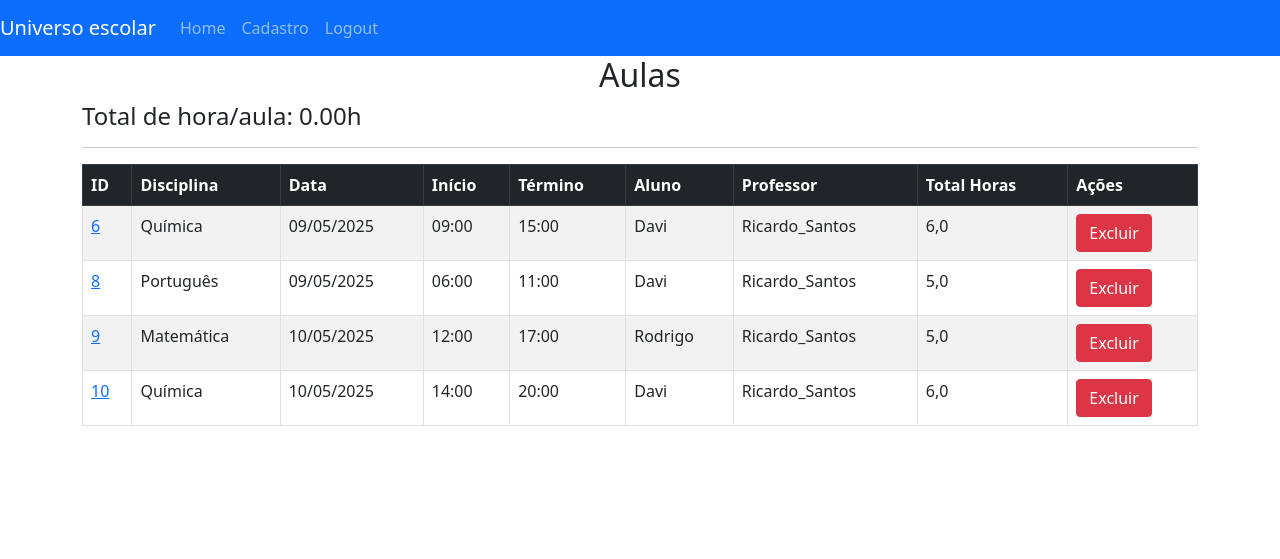
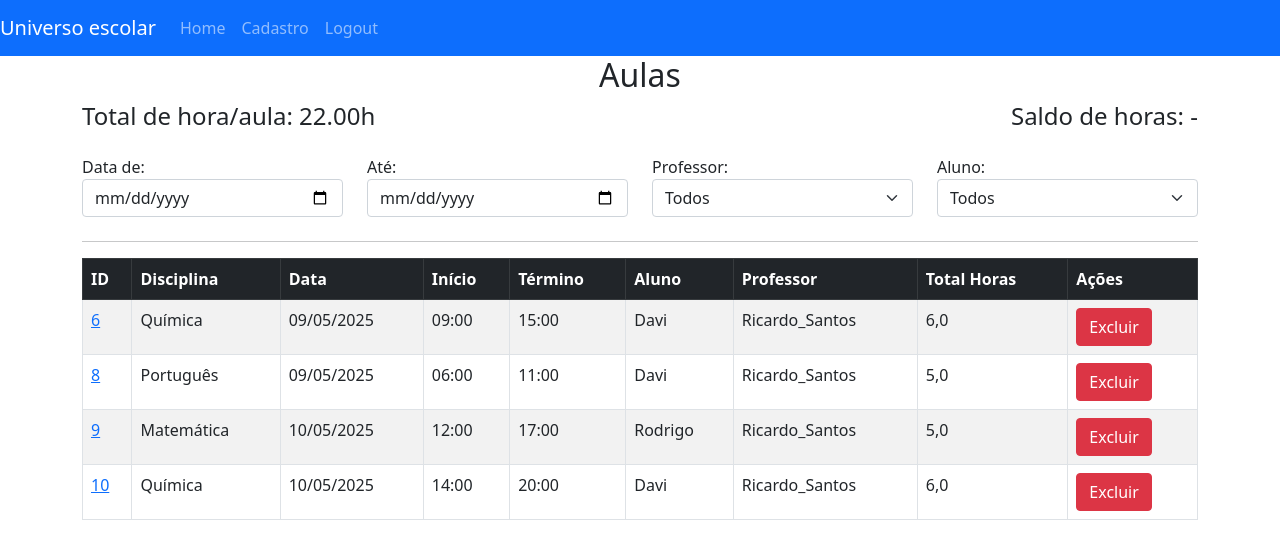
Before and after one commit to thiagotech86/uni_escolar, a Django app: page / in a window 1280 px wide. Shown: the top 559 px of the page. Run offline with Django 5.2, Linux system fonts and the light colour scheme; a user stored in the database is signed in; data comes from the database, SQL or seed files in the repository; both versions use the stored data as it was after the commit.

Commit message:
Filtros e saldos - por Gustavo

```diff
--- a/uniescolar/models.py
+++ b/uniescolar/models.py
@@ -2,6 +2,7 @@ from django.db import models
 from django.utils import timezone
 from django.contrib.auth.models import User
 from django.contrib import admin
+from datetime import datetime, date
 
 def hora_inicio_padrao():
     return timezone.datetime.strptime("08:00", "%H:%M").time()
@@ -57,6 +58,18 @@ class Aluno(models.Model):
         Responsavel, on_delete=models.CASCADE, related_name="responsavel"
     )
 
+    def horas_contratadas(self):
+        return sum(pacote.horas_contratadas for pacote in self.responsavel.pacotes_hora.all())
+
+    def horas_utilizadas(self):
+        total = 0
+        for aula in self.aulas.all():  # usa related_name="aulas" em Aula.aluno
+            if aula.hora_inicio and aula.hora_fim:
+                inicio = datetime.combine(date.today(), aula.hora_inicio)
+                fim = datetime.combine(date.today(), aula.hora_fim)
+                total += (fim - inicio).total_seconds() / 3600
+        return round(total, 2)
+
     def __str__(self):
         return self.nome
 
--- a/uniescolar/templates/home.html
+++ b/uniescolar/templates/home.html
@@ -1,10 +1,36 @@
 {% extends 'base.html' %}
 
 {% block content %}
-
     {% if user.is_authenticated %}
 <h2 class="text-center">Aulas</h2>
+
+<div class="d-flex justify-content-between align-items-center mb-3">
   <h4>Total de hora/aula: <span id="totalHoras">{{ total }}h</span></h4>
+  <h4 class="text-end">Saldo de horas: <span id="saldoHoras">-</span></h4>
+</div>
+
+<div class="row mb-4">
+  <div class="col-md-3">
+    <label>Data de:</label>
+    <input type="date" id="dataInicio" class="form-control">
+  </div>
+  <div class="col-md-3">
+    <label>Até:</label>
+    <input type="date" id="dataFim" class="form-control">
+  </div>
+  <div class="col-md-3">
+    <label>Professor:</label>
+    <select id="filtroProfessor" class="form-select">
+      <option value="">Todos</option>
+    </select>
+  </div>
+  <div class="col-md-3">
+    <label>Aluno:</label>
+    <select id="filtroAluno" class="form-select">
+      <option value="">Todos</option>
+    </select>
+  </div>
+</div>
 
 <hr>
 
@@ -19,51 +45,54 @@
       <th>Aluno</th>
       <th>Professor</th>
       <th>Total Horas</th>
-                <th>Ações</th> <!-- Nova coluna -->
+      <th>Ações</th>
     </tr>
   </thead>
-
   <tbody>
     {% if aulas %}
       {% for aula in aulas %}
         <tr>
           <td><a href="{% url 'aula' aula.id %}">{{ aula.id }}</a></td>
           <td>{{ aula.disciplina }}</td>
-                        <td>{{ aula.data_inicio|date:"d/m/Y" }}</td>
-                        <td class="hora-inicio">{{ aula.hora_inicio|time:"H:i" }}</td> <!-- Adicionada class -->
-                        <td class="hora-fim">{{ aula.hora_fim|time:"H:i" }}</td> <!-- Adicionada class -->
+          <td class="filtro-data" data-date="{{ aula.data_inicio|date:'Y-m-d' }}">{{ aula.data_inicio|date:'d/m/Y' }}</td>
+          <td class="hora-inicio">{{ aula.hora_inicio|time:"H:i" }}</td>
+          <td class="hora-fim">{{ aula.hora_fim|time:"H:i" }}</td>
           <td>{{ aula.aluno }}</td>
           <td>{{ aula.professor }}</td>
-                        <td>{{ aula.duracao }}</td>
+          <td class="duracao">{{ aula.duracao }}</td>
           <td>
             <button class="btn btn-danger btn-excluir" data-id="{{ aula.id }}">Excluir</button>
           </td>
         </tr>
-
       {% endfor %}
     {% else %}
       <tr>
-                    <td colspan="7" class="text-center">Nenhuma aula disponível.</td>
+        <td colspan="9" class="text-center">Nenhuma aula disponível.</td>
       </tr>
     {% endif %}
   </tbody>
 </table>
 
+<!-- Injetando dados de horas contratadas por aluno -->
+    {{ horas_contratadas_aluno|json_script:"dadosContratadosPorAluno" }}
+    {{ total_contratado_todos|json_script:"dadosTotalContratado" }}
+
     <script>
-        // Função para calcular o total de horas dinamicamente
+        const horasContratadasPorAluno = JSON.parse(document.getElementById("dadosContratadosPorAluno").textContent);
+        const totalContratadoTodos = JSON.parse(document.getElementById("dadosTotalContratado").textContent);
+    </script>
+
+<script>
   function atualizarTotalHoras() {
     let totalHoras = 0;
-
-            // Selecionando todas as células de duração
-            document.querySelectorAll('.duracao').forEach(function(duracaoCelula) {
-                totalHoras += parseFloat(duracaoCelula.innerText);
+    document.querySelectorAll('.duracao').forEach(function (duracaoCelula) {
+      let valor = parseFloat(duracaoCelula.innerText.replace(',', '.'));
+      if (!isNaN(valor)) {
+        totalHoras += valor;
+      }
     });
-
-            // Atualizando o total de horas
     document.getElementById('totalHoras').innerText = totalHoras.toFixed(2) + 'h';
   }
-
-        // Chamada para atualizar o total logo ao carregar a página
   atualizarTotalHoras();
 </script>
 
@@ -85,6 +114,7 @@
           .then(data => {
             if (data.status === 'ok') {
               this.closest('tr').remove();
+              aplicarFiltro(); // atualiza total e saldo
             } else {
               alert("Erro ao excluir: " + data.mensagem);
             }
@@ -94,29 +124,130 @@
           });
       });
     });
+
+    const dataInicio = document.getElementById("dataInicio");
+    const dataFim = document.getElementById("dataFim");
+    const filtroProfessor = document.getElementById("filtroProfessor");
+    const filtroAluno = document.getElementById("filtroAluno");
+
+    const professores = new Set();
+    const alunos = new Set();
+
+    document.querySelectorAll("#tabelaAulas tbody tr").forEach(row => {
+      const prof = row.children[6]?.textContent.trim();
+      const aluno = row.children[5]?.textContent.trim();
+      if (prof) professores.add(prof);
+      if (aluno) alunos.add(aluno);
+    });
+
+    professores.forEach(nome => {
+      const opt = document.createElement("option");
+      opt.value = nome;
+      opt.textContent = nome;
+      filtroProfessor.appendChild(opt);
+    });
+
+    alunos.forEach(nome => {
+      const opt = document.createElement("option");
+      opt.value = nome;
+      opt.textContent = nome;
+      filtroAluno.appendChild(opt);
+    });
+
+    function aplicarFiltro() {
+      const inicio = dataInicio.value;
+      const fim = dataFim.value;
+      const prof = filtroProfessor.value.toLowerCase();
+      const aluno = filtroAluno.value.toLowerCase();
+      let totalHoras = 0;
+
+      document.querySelectorAll("#tabelaAulas tbody tr").forEach(row => {
+        const dataCelula = row.querySelector(".filtro-data");
+        const dataValor = dataCelula?.getAttribute("data-date");
+        const profValor = row.children[6]?.textContent.toLowerCase();
+        const alunoValor = row.children[5]?.textContent.toLowerCase();
+
+        let visivel = true;
+
+        if (inicio && dataValor < inicio) visivel = false;
+        if (fim && dataValor > fim) visivel = false;
+        if (prof && !profValor.includes(prof)) visivel = false;
+        if (aluno && !alunoValor.includes(aluno)) visivel = false;
+
+        row.style.display = visivel ? "" : "none";
+
+        if (visivel) {
+          const duracaoTexto = row.children[7]?.innerText.replace(",", ".");
+          const horas = parseFloat(duracaoTexto);
+          if (!isNaN(horas)) totalHoras += horas;
+        }
+      });
+
+      document.getElementById("totalHoras").innerText = totalHoras.toFixed(2) + "h";
+
+      // saldo de horas com base no aluno selecionado
+
+        let alunoSelecionado = filtroAluno.value.trim();
+        let professorSelecionado = filtroProfessor.value.trim();
+        let contratado = 0;
+        let saldo = 0;
+
+        if (professorSelecionado) {
+            // Professor específico → saldo zero
+            saldo = 0;
+        } else if (alunoSelecionado) {
+            // Aluno específico → usa o pacote dele
+            contratado = horasContratadasPorAluno[alunoSelecionado] || 0;
+            saldo = contratado - totalHoras;
+        } else {
+            // Filtro de aluno = Todos → verificar quantos alunos únicos restaram visíveis
+            const alunosVisiveis = new Set();
+
+            document.querySelectorAll("#tabelaAulas tbody tr").forEach(row => {
+                if (row.style.display !== "none") {
+                    const alunoNome = row.children[5]?.textContent.trim();
+                    if (alunoNome) alunosVisiveis.add(alunoNome);
+                }
+            });
+
+            if (alunosVisiveis.size === 1) {
+                // Apenas um aluno visível → trata como filtro individual
+                const nomeUnico = [...alunosVisiveis][0];
+                contratado = horasContratadasPorAluno[nomeUnico] || 0;
+            } else {
+                // Caso contrário, soma geral
+                contratado = totalContratadoTodos || 0;
+            }
+
+            saldo = contratado - totalHoras;
+        }
+
+        document.getElementById("saldoHoras").innerText = saldo.toFixed(2) + "h";
+
+
+    }
+
+    dataInicio.addEventListener("change", aplicarFiltro);
+    dataFim.addEventListener("change", aplicarFiltro);
+    filtroProfessor.addEventListener("input", aplicarFiltro);
+    filtroAluno.addEventListener("input", aplicarFiltro);
   });
 </script>
-
 {% else %}
-    <!-- Login permanece igual -->
+<!-- Login padrão -->
 <h2 class="text-center">Login</h2>
 <hr>
-
 <form method="post" action="{% url 'home' %}">
   {% csrf_token %}
   <div class="mb-3">
     <label class="form-label">Usuário</label>
     <input type="text" name="usuario" class="form-control" required>
   </div>
-
   <div class="mb-3">
     <label class="form-label">Senha</label>
     <input type="password" name="senha" class="form-control" required>
   </div>
-
   <button class="btn btn-primary" type="submit">Login</button>
 </form>
-
     {% endif %}
-
 {% endblock %}
--- a/uniescolar/views.py
+++ b/uniescolar/views.py
@@ -6,6 +6,7 @@ from .models import Aula
 from .forms import SignUpForm, AddAulaForm, CustomLoginForm
 from django.contrib.auth.hashers import make_password
 from datetime import datetime, timedelta
+from .models import Aluno
 
 # Create your views here.
 
@@ -45,7 +46,17 @@ def home(request):
 
     total_horas = round(duracao.total_seconds() / 3600, 2)  # calcular o total de horas
 
-    return render(request, 'home.html', {'aulas': aulas, 'total': round(total_horas, 2)})
+        # Dicionário com nome do aluno -> horas contratadas
+    horas_contratadas_aluno = {}
+    for aluno in Aluno.objects.all():
+           horas_contratadas_aluno[aluno.nome] = aluno.horas_contratadas()
+
+    return render(request, 'home.html', {
+    'aulas': aulas,
+    'total': round(total.total_seconds() / 3600, 2),
+    'horas_contratadas_aluno': horas_contratadas_aluno,
+    'total_contratado_todos': sum(horas_contratadas_aluno.values()),
+})
 
 
     if request.method=="POST": # Se o método request for post, valide login e senha, se não retorne a página home.
```
Also changed, not shown: db.sqlite3. Lines whose indentation alone changed are shown as unchanged.
